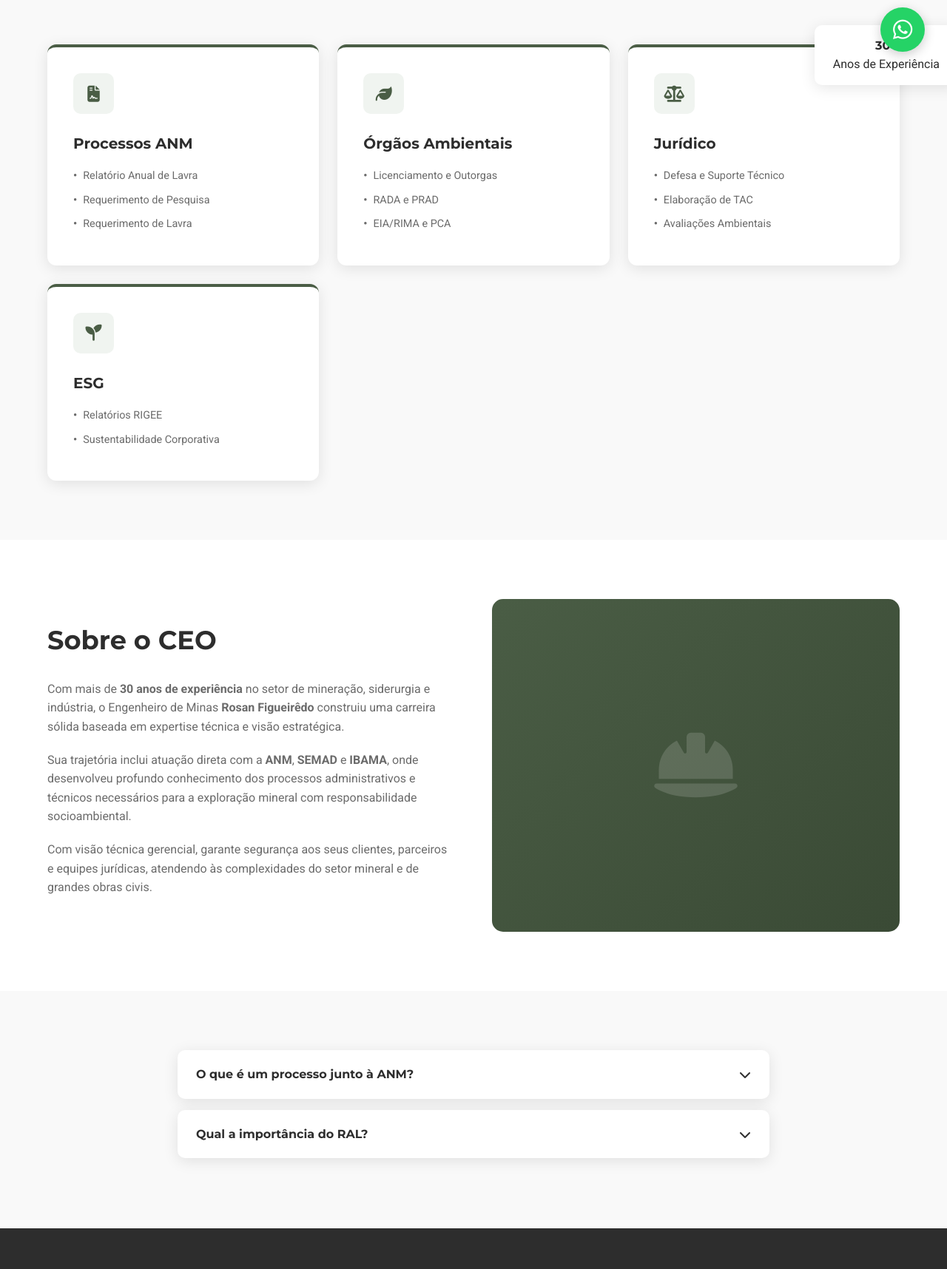
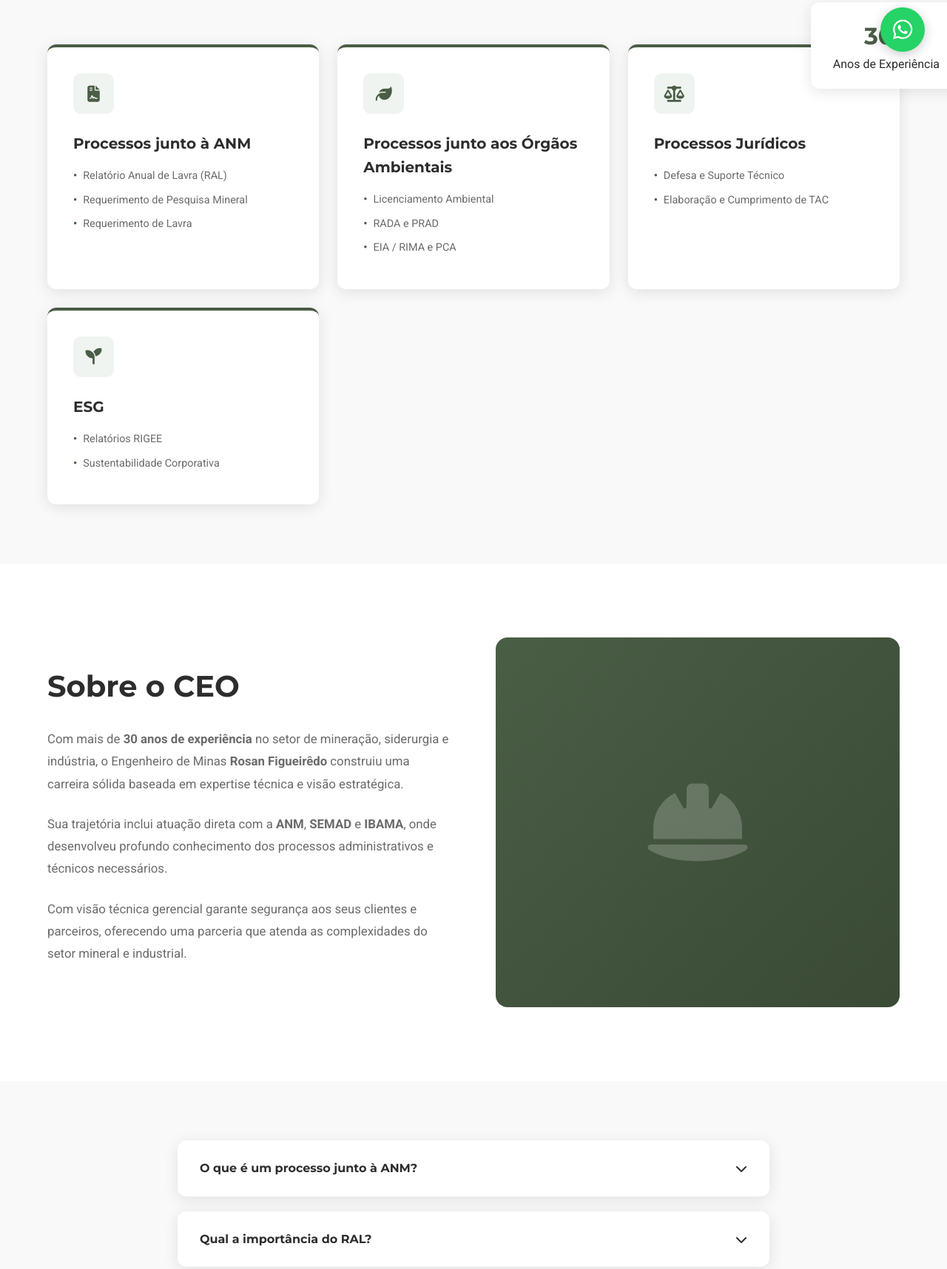
Before and after one commit to filipefigueiredoflorestal-maker/f7-engenharia, a plain HTML site: page index.html in a window 1280 px wide. Shown: the part 700-2416 px from the top of the page at 74% size. Drawn offline with Linux system fonts and the light colour scheme.

Commit message:
Refactor index.html for improved layout and styles
Updated HTML structure and styles for better layout and readability.

```diff
--- a/index.html
+++ b/index.html
@@ -28,7 +28,7 @@
         .nav-container { display: flex; justify-content: space-between; align-items: center; max-width: 1400px; margin: 0 auto; }
         .logo { display: flex; align-items: center; gap: 12px; }
         .logo-icon { width: 45px; height: 45px; background: var(--green-corporate); border-radius: 8px; display: flex; align-items: center; justify-content: center; color: white; font-size: 20px; }
-        .logo-text { font-size: 1.3rem; font-weight: 700; color: var(--gray-lead); }
+        .logo-text { font-size: 1.3rem; font-weight: 700; }
         .logo-text span { color: var(--green-corporate); }
         .nav-links { display: flex; gap: 2rem; list-style: none; align-items: center; }
         .nav-links a { text-decoration: none; color: var(--gray-lead); font-weight: 500; font-size: 0.9rem; transition: 0.3s; }
@@ -41,7 +41,7 @@
         .hero h1 { font-size: 3rem; margin-bottom: 1.5rem; line-height: 1.2; }
         .hero h1 span { color: var(--green-corporate); }
         .hero-subtitle { font-size: 1.15rem; color: #b0b0b0; margin-bottom: 2rem; }
-        .hero-cta { background: var(--green-corporate); color: white; padding: 1rem 2rem; border-radius: 8px; text-decoration: none; font-weight: 600; transition: 0.3s; box-shadow: 0 4px 15px rgba(74,93,69,0.3); }
+        .hero-cta { background: var(--green-corporate); color: white; padding: 1rem 2rem; border-radius: 8px; text-decoration: none; font-weight: 600; transition: 0.3s; }
 
         /* Services */
         .services { padding: 80px 5%; background: var(--off-white); }
@@ -49,37 +49,40 @@
         .service-card { background: white; border-radius: 12px; padding: 35px; box-shadow: var(--shadow); border-top: 4px solid var(--green-corporate); height: 100%; transition: 0.3s; }
         .service-card:hover { transform: translateY(-5px); }
         .service-icon { width: 55px; height: 55px; background: #f0f4f0; border-radius: 10px; display: flex; align-items: center; justify-content: center; margin-bottom: 1.5rem; color: var(--green-corporate); font-size: 22px; }
-        .service-card h3 { margin-bottom: 1rem; font-size: 1.25rem; }
+        .service-card h3 { margin-bottom: 1rem; font-size: 1.25rem; color: var(--gray-lead); }
         .service-card ul { list-style: none; font-size: 0.9rem; color: var(--gray-medium); }
         .service-card li { margin-bottom: 0.6rem; display: flex; gap: 8px; }
+        .service-card b { color: var(--green-corporate); }
 
-        /* About */
-        .about { padding: 80px 5%; background: var(--white); }
-        .about-container { max-width: 1200px; margin: 0 auto; display: grid; grid-template-columns: 1fr 1fr; gap: 50px; align-items: center; }
-        .about-content h2 { font-size: 2.2rem; margin-bottom: 1.5rem; }
-        .about-content p { margin-bottom: 1.2rem; color: var(--gray-medium); font-size: 1rem; }
-        .about-image-main { width: 100%; height: 450px; background: linear-gradient(135deg, var(--green-corporate) 0%, var(--green-dark) 100%); border-radius: 15px; display: flex; align-items: center; justify-content: center; position: relative; }
-        .about-image-main i { font-size: 100px; color: rgba(255,255,255,0.15); }
-        .about-image-badge { position: absolute; bottom: -15px; right: -15px; background: var(--white); padding: 15px 25px; border-radius: 10px; box-shadow: var(--shadow); text-align: center; }
+        /* About Section */
+        .about { padding: 100px 5%; background: var(--white); }
+        .about-container { max-width: 1200px; margin: 0 auto; display: grid; grid-template-columns: 1fr 1fr; gap: 60px; align-items: center; }
+        .about-content h2 { font-size: 2.5rem; color: var(--gray-lead); margin-bottom: 1.5rem; }
+        .about-content p { color: var(--gray-medium); font-size: 1.05rem; line-height: 1.8; margin-bottom: 1.5rem; }
+        .about-image-main { width: 100%; height: 500px; background: linear-gradient(135deg, var(--green-corporate) 0%, var(--green-dark) 100%); border-radius: 16px; display: flex; align-items: center; justify-content: center; position: relative; }
+        .about-image-main i { font-size: 120px; color: rgba(255,255,255,0.2); }
+        .about-image-badge { position: absolute; bottom: -20px; right: -20px; background: var(--white); padding: 20px 30px; border-radius: 12px; box-shadow: var(--shadow); text-align: center; }
+        .about-image-badge h4 { font-size: 2rem; color: var(--green-corporate); }
 
         /* FAQ */
         .faq { padding: 80px 5%; background: var(--off-white); }
         .faq-container { max-width: 800px; margin: 0 auto; }
-        .faq-item { background: white; border-radius: 10px; margin-bottom: 15px; box-shadow: var(--shadow); overflow: hidden; }
-        .faq-question { padding: 20px 25px; cursor: pointer; display: flex; justify-content: space-between; align-items: center; }
-        .faq-answer { padding: 0 25px; max-height: 0; overflow: hidden; transition: 0.4s ease-out; }
-        .faq-item.active .faq-answer { padding: 20px 25px; max-height: 300px; border-top: 1px solid #eee; }
+        .faq-item { background: white; border-radius: 12px; margin-bottom: 20px; box-shadow: var(--shadow); overflow: hidden; }
+        .faq-question { padding: 25px 30px; cursor: pointer; display: flex; justify-content: space-between; align-items: center; transition: 0.3s; }
+        .faq-question:hover { background: var(--gray-light); }
+        .faq-answer { padding: 0 30px; max-height: 0; overflow: hidden; transition: 0.4s ease-out; }
+        .faq-item.active .faq-answer { padding: 20px 30px 25px; max-height: 400px; border-top: 1px solid var(--gray-light); }
 
-        /* Footer */
+        /* Footer - Conforme imagem de referência */
         footer { background: var(--gray-lead); color: white; padding: 80px 5% 40px; }
         .footer-container { max-width: 1300px; margin: 0 auto; }
         .footer-grid { display: grid; grid-template-columns: 2fr 1fr 1fr; gap: 60px; margin-bottom: 50px; }
-        .footer-brand h3 { font-size: 1.6rem; margin-bottom: 1.5rem; }
+        .footer-brand h3 { font-size: 1.6rem; margin-bottom: 1.5rem; color: white; }
         .footer-brand h3 span { color: var(--green-corporate); }
         .footer-brand p { color: #aaa; margin-bottom: 2rem; max-width: 350px; }
         .footer-contact-item { display: flex; align-items: center; gap: 12px; margin-bottom: 1rem; color: #ccc; font-size: 0.95rem; }
         .footer-contact-item i { color: var(--green-corporate); }
-        .footer-links h4 { font-size: 1.1rem; margin-bottom: 1.5rem; }
+        .footer-links h4 { font-size: 1.1rem; margin-bottom: 1.5rem; color: white; }
         .footer-links ul { list-style: none; }
         .footer-links li { margin-bottom: 0.8rem; }
         .footer-links a { color: #aaa; text-decoration: none; font-size: 0.9rem; transition: 0.3s; }
@@ -92,7 +95,7 @@
 
         .whatsapp-float { position: fixed; bottom: 30px; right: 30px; background: #25d366; color: white; width: 60px; height: 60px; border-radius: 50%; display: flex; align-items: center; justify-content: center; font-size: 30px; z-index: 1000; box-shadow: 0 4px 15px rgba(0,0,0,0.2); text-decoration: none; }
 
-        @media (max-width: 992px) { .about-container, .footer-grid { grid-template-columns: 1fr; } .hero h1 { font-size: 2.5rem; } }
+        @media (max-width: 1024px) { .about-container, .footer-grid { grid-template-columns: 1fr; } .hero h1 { font-size: 2.5rem; } }
     </style>
 </head>
 <body>
@@ -125,23 +128,37 @@
         <div class="services-grid">
             <div class="service-card">
                 <div class="service-icon"><i class="fas fa-file-contract"></i></div>
-                <h3>Processos ANM</h3>
-                <ul><li><b>•</b> Relatório Anual de Lavra</li><li><b>•</b> Requerimento de Pesquisa</li><li><b>•</b> Requerimento de Lavra</li></ul>
+                <h3>Processos junto à ANM</h3>
+                <ul>
+                    <li><b>•</b> Relatório Anual de Lavra (RAL)</li>
+                    <li><b>•</b> Requerimento de Pesquisa Mineral</li>
+                    <li><b>•</b> Requerimento de Lavra</li>
+                </ul>
             </div>
             <div class="service-card">
                 <div class="service-icon"><i class="fas fa-leaf"></i></div>
-                <h3>Órgãos Ambientais</h3>
-                <ul><li><b>•</b> Licenciamento e Outorgas</li><li><b>•</b> RADA e PRAD</li><li><b>•</b> EIA/RIMA e PCA</li></ul>
+                <h3>Processos junto aos Órgãos Ambientais</h3>
+                <ul>
+                    <li><b>•</b> Licenciamento Ambiental</li>
+                    <li><b>•</b> RADA e PRAD</li>
+                    <li><b>•</b> EIA / RIMA e PCA</li>
+                </ul>
             </div>
             <div class="service-card">
                 <div class="service-icon"><i class="fas fa-balance-scale"></i></div>
-                <h3>Jurídico</h3>
-                <ul><li><b>•</b> Defesa e Suporte Técnico</li><li><b>•</b> Elaboração de TAC</li><li><b>•</b> Avaliações Ambientais</li></ul>
+                <h3>Processos Jurídicos</h3>
+                <ul>
+                    <li><b>•</b> Defesa e Suporte Técnico</li>
+                    <li><b>•</b> Elaboração e Cumprimento de TAC</li>
+                </ul>
             </div>
             <div class="service-card">
                 <div class="service-icon"><i class="fas fa-seedling"></i></div>
                 <h3>ESG</h3>
-                <ul><li><b>•</b> Relatórios RIGEE</li><li><b>•</b> Sustentabilidade Corporativa</li></ul>
+                <ul>
+                    <li><b>•</b> Relatórios RIGEE</li>
+                    <li><b>•</b> Sustentabilidade Corporativa</li>
+                </ul>
             </div>
         </div>
     </section>
@@ -151,8 +168,8 @@
             <div class="about-content">
                 <h2>Sobre o CEO</h2>
                 <p>Com mais de <b>30 anos de experiência</b> no setor de mineração, siderurgia e indústria, o Engenheiro de Minas <b>Rosan Figueirêdo</b> construiu uma carreira sólida baseada em expertise técnica e visão estratégica.</p>
-                <p>Sua trajetória inclui atuação direta com a <b>ANM</b>, <b>SEMAD</b> e <b>IBAMA</b>, onde desenvolveu profundo conhecimento dos processos administrativos e técnicos necessários para a exploração mineral com responsabilidade socioambiental.</p>
-                <p>Com visão técnica gerencial, garante segurança aos seus clientes, parceiros e equipes jurídicas, atendendo às complexidades do setor mineral e de grandes obras civis.</p>
+                <p>Sua trajetória inclui atuação direta com a <b>ANM</b>, <b>SEMAD</b> e <b>IBAMA</b>, onde desenvolveu profundo conhecimento dos processos administrativos e técnicos necessários.</p>
+                <p>Com visão técnica gerencial garante segurança aos seus clientes e parceiros, oferecendo uma parceria que atenda as complexidades do setor mineral e industrial.</p>
             </div>
             <div class="about-image">
                 <div class="about-image-main"><i class="fas fa-hard-hat"></i></div>
@@ -163,8 +180,14 @@
 
     <section class="faq" id="faq">
         <div class="faq-container">
-            <div class="faq-item"><div class="faq-question"><h4>O que é um processo junto à ANM?</h4><i class="fas fa-chevron-down"></i></div><div class="faq-answer"><p>É o trâmite legal para autorizar a exploração mineral no Brasil, desde a pesquisa inicial até a concessão de lavra efetiva.</p></div></div>
-            <div class="faq-item"><div class="faq-question"><h4>Qual a importância do RAL?</h4><i class="fas fa-chevron-down"></i></div><div class="faq-answer"><p>O Relatório Anual de Lavra é obrigatório para manter o título minerário ativo e evitar multas graves ou perda do ativo mineral.</p></div></div>
+            <div class="faq-item">
+                <div class="faq-question"><h4>O que é um processo junto à ANM?</h4><i class="fas fa-chevron-down"></i></div>
+                <div class="faq-answer"><p>É o trâmite legal para autorizar a exploração mineral no Brasil, desde o requerimento inicial até a concessão de lavra efetiva.</p></div>
+            </div>
+            <div class="faq-item">
+                <div class="faq-question"><h4>Qual a importância do RAL?</h4><i class="fas fa-chevron-down"></i></div>
+                <div class="faq-answer"><p>O Relatório Anual de Lavra é obrigatório para manter o título minerário ativo e evitar multas graves ou perda do ativo mineral.</p></div>
+            </div>
         </div>
     </section>
 
@@ -182,6 +205,8 @@
                     <h4>Serviços</h4>
                     <ul>
                         <li><a href="#servicos">Processos ANM</a></li>
+                        <li><a href="#servicos">Pesquisa Mineral</a></li>
+                        <li><a href="#servicos">Relatório Anual de Lavra</a></li>
                         <li><a href="#servicos">Licenciamento Ambiental</a></li>
                         <li><a href="#servicos">Indústria e Siderurgia</a></li>
                         <li><a href="#servicos">Segurança Jurídica & ESG</a></li>
@@ -193,6 +218,7 @@
                         <li><a href="#">Início</a></li>
                         <li><a href="#sobre">Sobre o CEO</a></li>
                         <li><a href="#faq">FAQ</a></li>
+                        <li><a href="#contato">Contato</a></li>
                     </ul>
                 </div>
             </div>
```
